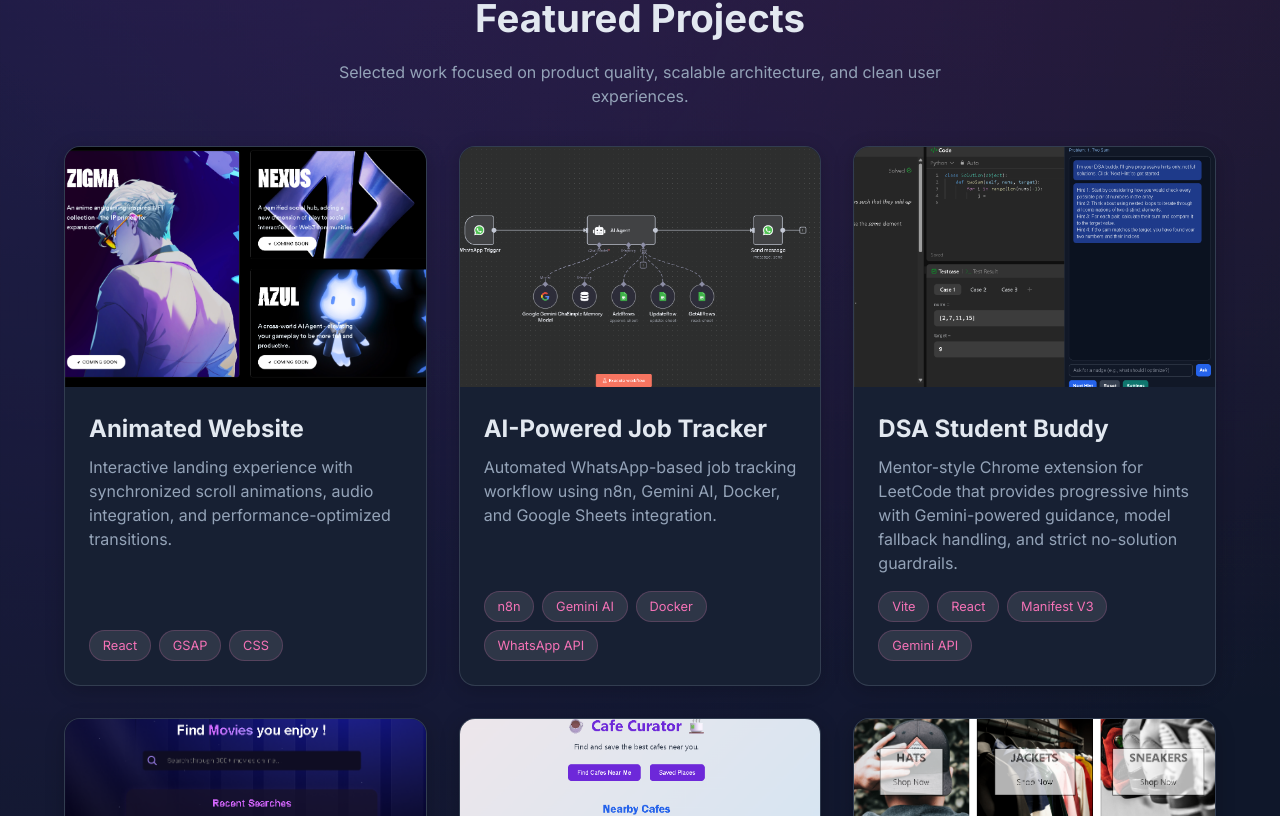
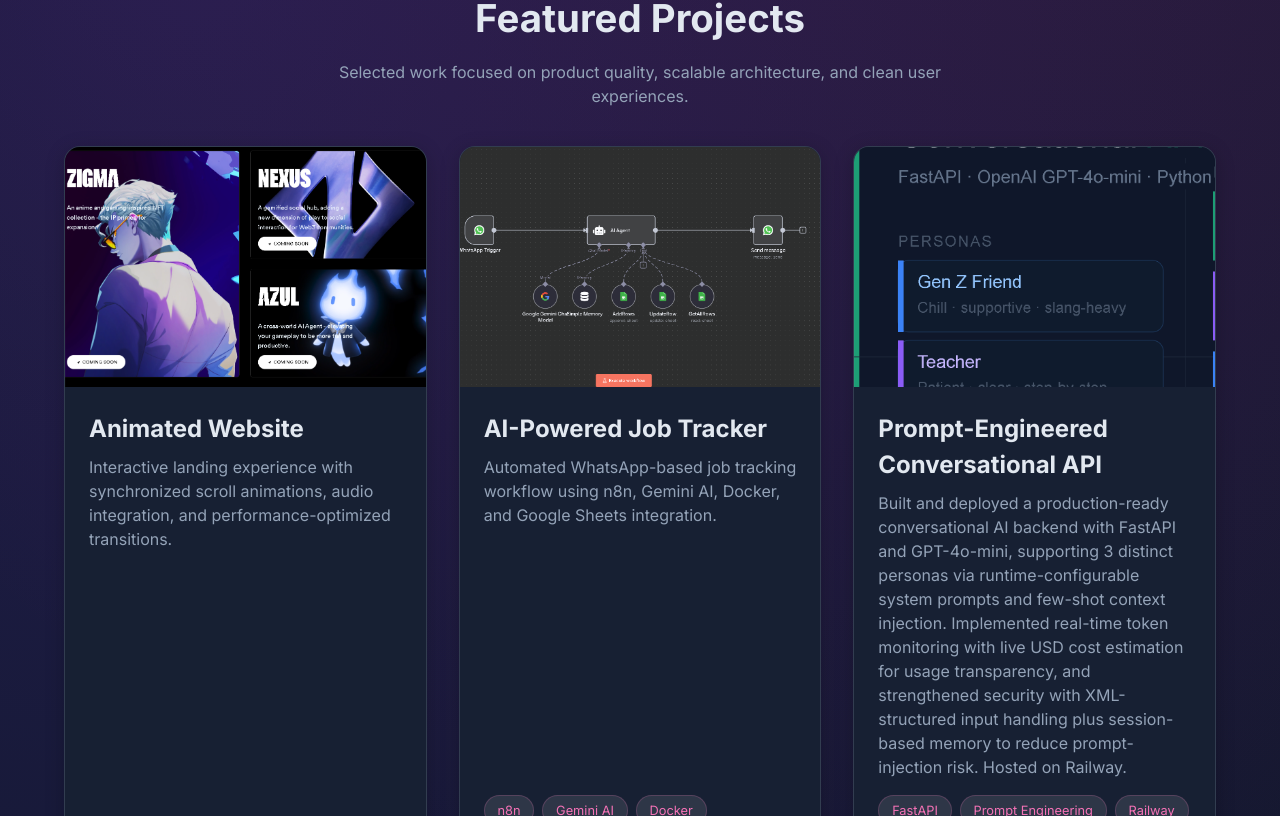
Before and after one commit to prem-goswami/Projects-Portfolio, a React (Vite) app: page / in a window 1280 px wide. Shown: the part 1044-1860 px from the top of the page. Built offline with nearby package versions, Linux system fonts and the light colour scheme; no server answers.

Commit message:
Chatbot Project Added

```diff
--- a/src/Components/Projects.jsx
+++ b/src/Components/Projects.jsx
@@ -31,6 +31,14 @@ export const Projects = () => {
       image: "/projects/N8n-Workflow.png",
       link: "https://github.com/prem-goswami/ApplicationTracker-N8N",
       tech: ["n8n", "Gemini AI", "Docker", "WhatsApp API"],
+    },
+    {
+      title: "Prompt-Engineered Conversational API",
+      description:
+        "Built and deployed a production-ready conversational AI backend with FastAPI and GPT-4o-mini, supporting 3 distinct personas via runtime-configurable system prompts and few-shot context injection. Implemented real-time token monitoring with live USD cost estimation for usage transparency, and strengthened security with XML-structured input handling plus session-based memory to reduce prompt-injection risk. Hosted on Railway.",
+      image: "/projects/ai_chatbot_portfolio.png",
+      link: "https://github.com/prem-goswami/agent-service-backend",
+      tech: ["FastAPI", "Prompt Engineering", "Railway", "GPT-4o-mini"],
     },
     {
       title: "DSA Student Buddy",
```
Also changed, not shown: public/projects/ai_chatbot_portfolio.png (added).
